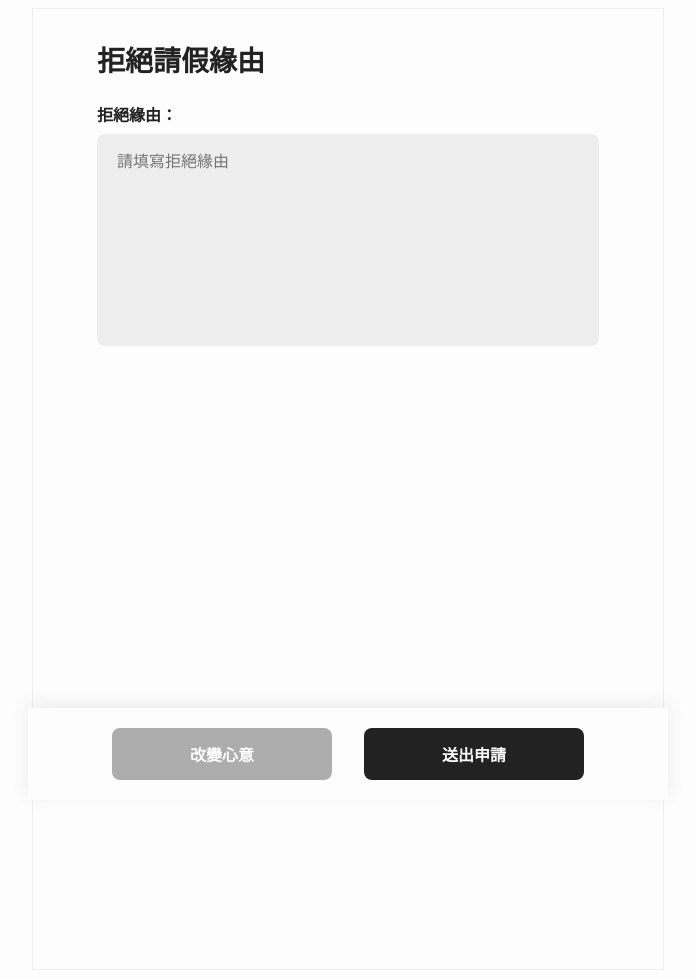
After one commit to mcflurry0609/sa-team8, a PHP site: page /rejectreason.php in a window 1280 px wide. The commit adds this page. Shown: the whole page, without its empty margins (292-987 px from the left). Run offline with PHP 8.4, Linux system fonts and the light colour scheme; some libraries are stand-ins or nearby versions.

Commit message:
Add files via upload

```diff
--- a/leave system/record.php
+++ b/leave system/record.php
@@ -151,6 +151,9 @@
                                         <a href="'.$row["doc_name"].'" target="_blank"><i class="fa-solid fa-folder"></i>'.$doc_name_display.'</a>
                                     </div>
                                     <h5 class="applytime"><i class="fa-solid fa-circle-exclamation"></i>'.$row["apply_time"].' 提出申請</h5>';
+                            if ($row["status"] == "已拒絕") {
+                                echo '<h4 class="rejectreason"><i class="fa-solid fa-reply"></i>教授回覆 : '.$row["doc_name"].'</h4>';
+                            }
                             // 只有當請假申請的狀態是審核中時，才顯示取消申請的連結
                             if ($row["status"] == "審核中") {
                                 echo '<a href="update.php?application_id='.$row["application_id"].'"><button class="alter" type="submit" name="alter">修改申請</button></a>
--- /dev/null
+++ b/leave system/rejectreason.php
@@ -0,0 +1,36 @@
+<!DOCTYPE html>
+<html lang="en">
+
+<head>
+    <meta charset="UTF-8">
+    <meta name="viewport" content="width=device-width, initial-scale=1.0">
+    <title>拒絕請假緣由</title>
+    <!-- Favicon-->
+    <link rel="icon" type="image/x-icon" href="pic/logoo.jpg" />
+    <!-- CSS -->
+    <link href="css/notice.css" rel="stylesheet" />
+    <!-- Font Awesome -->
+    <script src="https://kit.fontawesome.com/2261b58659.js" crossorigin="anonymous"></script>
+</head>
+
+<body>
+    <div class="layout">
+        <div class="wrapper">
+            <h2>拒絕請假緣由</h2>
+            <form class="form" method="post" action="review.php">
+                <div class="">
+                    <div class="reject">
+                        <div class="title">拒絕緣由：</div>
+                        <div class="input">
+                            <textarea class="inputbox textarea" placeholder="請填寫拒絕緣由" maxlength="30" name="rerejectreasonason" required></textarea>
+                        </div>
+                    </div>
+                </div>
+                <div class="footer">
+                    <a class="nosend" id="changeMindBtn" href="record.php" style="text-decoration-line: none;">改變心意</a>
+                    <button type="submit" class="sendout" id="submitBtn">送出申請</button>
+                </div>
+            </form>
+        </div>
+    </div>
+</body>
--- a/leave system/review.php
+++ b/leave system/review.php
@@ -158,6 +158,7 @@
                                     <a href="'.$row["doc_name"].'" target="_blank"><i class="fa-solid fa-folder"></i>'.$doc_name_display.'</a>
                                 </div>
                                 <h5 class="applytime"><i class="fa-solid fa-circle-exclamation"></i>'.$row["apply_time"].' 提出申請</h5>
+
                                 <a href="updatestatus.php?id='.$row["application_id"].'&action=accept"'.$accept_btn_style.'><button class="accept" type="submit" name="accept">接受申請</button></a>
                                 <a href="updatestatus.php?id='.$row["application_id"].'&action=reject"'.$reject_btn_style.'><button class="reject" type="submit" name="reject">拒絕申請</button></a>
                             </div>
--- a/leave system/rulechange.php
+++ b/leave system/rulechange.php
@@ -35,8 +35,8 @@
                         $aon_option2 = 'selected';
                     }
                     echo '<input type="hidden" name="course_id" value="' . $course_id . '"> <!-- 將 course_id 作為隱藏字段傳遞 -->
-                        <div class="formrow">
-                            <div class="class">
+                        <div class="">
+                            <div class="online formgap">
                                 <div class="title">
                                     請假課堂
                                     <div class="must">(必填)</div>
@@ -48,7 +48,7 @@
                                     </select>
                                 </div>
                             </div>
-                            <div class="reason">
+                            <div class="notice formgap">
                                 <div class="title">
                                     請假規則
                                     <div class="must">(最多200字)</div>
```
